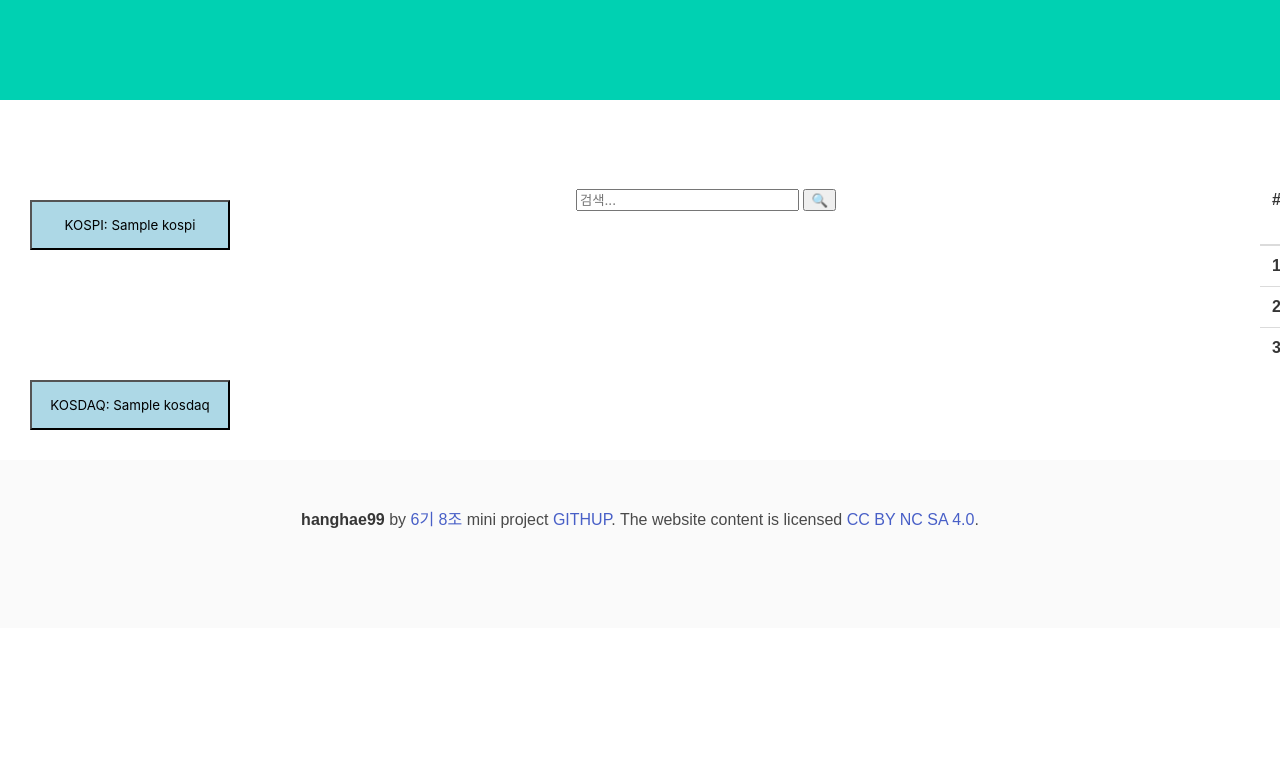
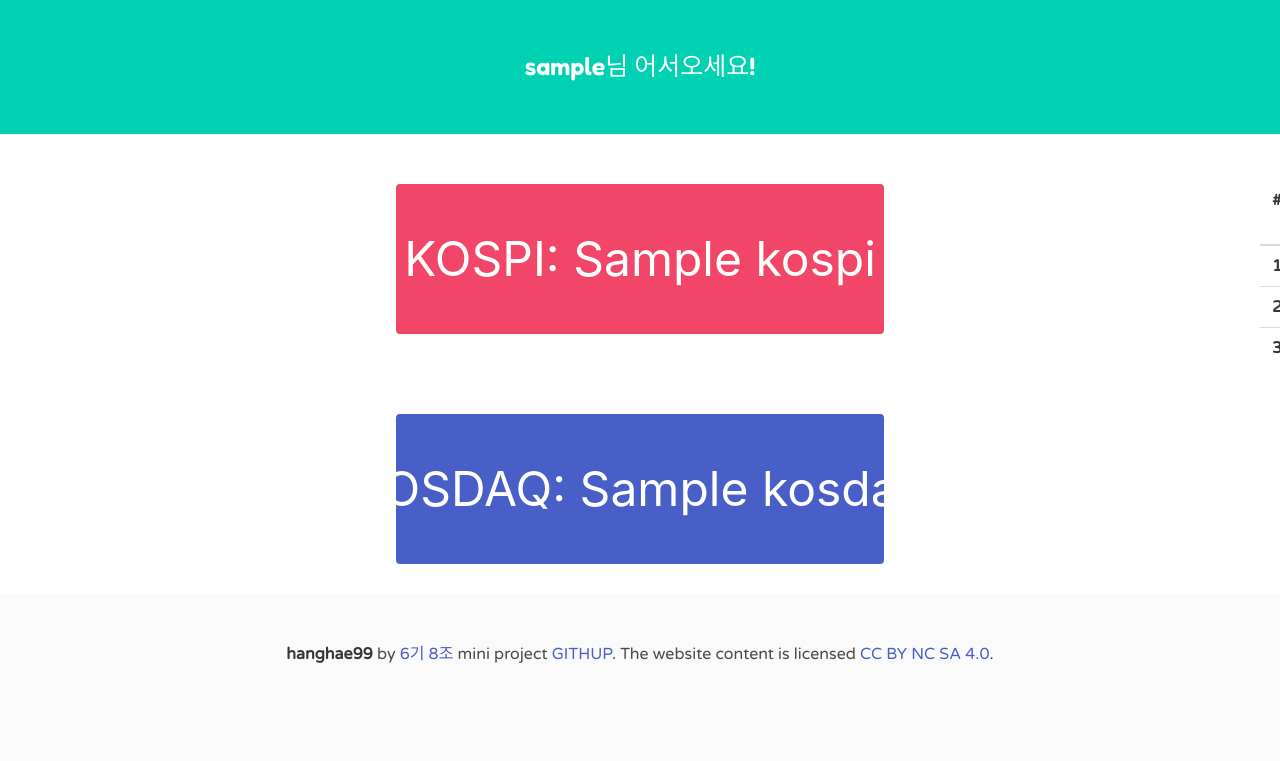
Before and after one commit to HyunJaae/Bootcamp, a Flask app: template templates/main.html in a window 1280 px wide. Shown: the top 761 px of the page. Run offline with Flask 2, Linux system fonts and the light colour scheme; the template is opened without the code that fills it: most values are stand-ins (such as "Sample title", 1, 10 or a date in 2020); a database or web service that is not in the repository returns one stand-in record (values such as "Sample title"); data that the repository does not hold is empty; some libraries are stand-ins or nearby versions.

Commit message:
make main

```diff
--- a/app.py
+++ b/app.py
@@ -45,7 +45,7 @@ def home():
         # KOSPI, KOSDAQ 실시간 주가
         username=payload["id"]
         status = (username == payload["id"])
-        return render_template('main.html',kospi=soup, kosdaq=soup2, status=status)
+        return render_template('main.html',kospi=soup, kosdaq=soup2, status=status,username=username)
     except (jwt.ExpiredSignatureError, jwt.exceptions.DecodeError):
         return redirect(url_for("login"))
 
@@ -60,7 +60,7 @@ def mypage_template():
         print(user_stocks)
         for user_stock in user_stocks:
             user_stock["_id"] = str(user_stock["_id"])
-        return jsonify({"result": "success", "msg": "포스팅을 가져왔습니다.", "user_stock": user_stock})
+        return render_template('mypage.html')
     except (jwt.ExpiredSignatureError, jwt.exceptions.DecodeError):
         return redirect("/login")
 
--- a/static/main.css
+++ b/static/main.css
@@ -1,4 +1,5 @@
-* {font-family: 'Jua', sans-serif;}
+* {
+font-family: 'Varela Round', sans-serif;}
 
 .card {
     min-width: 270px;
@@ -6,11 +7,9 @@
     margin: 10px;
     margin-top: 50px;
     padding: 10px;
+
 }
 
-.card-boxs {
-    display: flex;
-}
 
 .btn {
     width: 200px;
@@ -22,11 +21,15 @@
     background-color: lightblue;
 }
 .card-boxs{
-    overflow-x: scroll;
-    overflow-x: auto;
     width: 100%;
     display: flex;
-    object-fit: contain;
+    word-break: break-all;
+    flex-wrap: wrap;
+    justify-content: center;
+    align-content: center;
+
+
+
 }
 .table {
     position: fixed;
@@ -47,7 +50,54 @@
     left: 60%;
     transform: translate(-50%, -50%);
 }
+.stock_block{
+    display: flex;
+    align-content: center;
+    justify-content: center;
+    padding: 30px;
+    margin-top: 20px;
+}
+.stock_block >button{
+    width: 40%;
+    height: 150px;
+}
+.stock_block >button{
+    font-size: xxx-large;
+}
+.card_header_kospi{
+    background-color: #ed6363;
+    border-radius: 10px;
 
+}
+.card_header_kosdaq{
+    background-color: #4c87ed;
+    border-radius: 10px;
+
+}
+.user_profile{
+    display: flex;
+    justify-content: center;
+    align-content: center;
+}
+.users_id{
+    font-family: 'Fredoka', sans-serif;
+
+    font-size: 25px;
+}
+.card-footer >a{
+    transition: 450ms;
+    color: black;
+}
+.card-footer >a :hover{
+    transform: scale(1.1);
+    font-weight: bolder;
+}
+.card{
+    transition: 450ms;
+}
+.card:hover{
+    transform: scale(1.06);
+}
 /*.searchTerm {*/
 /*    margin-right: ;*/
 /*}*/
--- a/static/main.js
+++ b/static/main.js
@@ -35,18 +35,18 @@ function show_kospi() {
                 let temp_html = `
                 <div class="card">
                     <header class="card-header">
-                        <p class="card-header-title">
+                        <p class="card-header-title card_header_kospi">
                           현재 순위 ${rank}
                         </p>
                     </header>
                     <div class="card-content">
                         <div class="content">
-                             ${stock_nm}: ${price}
+                             ${stock_nm} : ${price}
                         </div>
                     </div>
                     <footer class="card-footer">
                         <a class="card-footer-item" onclick="buy()">매수</a>
-                        <a href="${stock_url}" class="card-footer-item">네이버 정보</a>
+                        <a href="${stock_url}" class="card-footer-item">다음 정보</a>
                     </footer>
                 </div>`
                 $("#kos_pi_box").append(temp_html)
@@ -73,7 +73,7 @@ function show_kosdaq() {
                 let temp_html = `
                 <div class="card">
                     <header class="card-header">
-                        <p class="card-header-title">
+                        <p class="card-header-title card_header_kosdaq">
                           현재 순위 ${rank}
                         </p>
                     </header>
@@ -84,7 +84,7 @@ function show_kosdaq() {
                     </div>
                     <footer class="card-footer">
                         <a class="card-footer-item" onclick="buy()">매수</a>
-                        <a href="${stock_url}" class="card-footer-item">네이버 정보</a>
+                        <a href="${stock_url}" class="card-footer-item">다음 정보</a>
                     </footer>
                 </div>`
                 $("#kos_daq_box").append(temp_html)
--- a/templates/main.html
+++ b/templates/main.html
@@ -4,7 +4,10 @@
     <meta charset="UTF-8">
     <meta http-equiv="X-UA-Compatible" content="IE=edge">
     <meta name="viewport" content="width=device-width, initial-scale=1.0">
-
+    <link rel="preconnect" href="https://fonts.googleapis.com">
+    <link rel="preconnect" href="https://fonts.gstatic.com" crossorigin>
+    <link href="https://fonts.googleapis.com/css2?family=Fredoka:wght@600&family=Varela+Round&display=swap"
+          rel="stylesheet">
 
     <link rel="stylesheet" href="https://cdn.jsdelivr.net/npm/bulma@0.9.1/css/bulma.min.css">
 
@@ -13,12 +16,12 @@
     <script src="https://ajax.googleapis.com/ajax/libs/jquery/3.5.1/jquery.min.js"></script>
     <script src="https://cdnjs.cloudflare.com/ajax/libs/jquery-cookie/1.4.1/jquery.cookie.js"></script>
 
-    <script src="{{ url_for('static', filename='main.js')}}"></script>
+    <script src="{{ url_for('static', filename='main.js') }}"></script>
+    {#    <link href="https://cdn.jsdelivr.net/npm/bootstrap@5.0.2/dist/css/bootstrap.min.css" rel="stylesheet"#}
+    {#          integrity="sha384-EVSTQN3/azprG1Anm3QDgpJLIm9Nao0Yz1ztcQTwFspd3yD65VohhpuuCOmLASjC" crossorigin="anonymous">#}
 
 
-
-
-    <link rel="stylesheet" href="{{ url_for('static', filename='main.css')}}">
+    <link rel="stylesheet" href="{{ url_for('static', filename='main.css') }}">
 
     <script src="https://ajax.googleapis.com/ajax/libs/jquery/3.5.1/jquery.min.js"></script>
     <script src="https://cdnjs.cloudflare.com/ajax/libs/jquery-cookie/1.4.1/jquery.cookie.js"></script>
@@ -32,19 +35,22 @@
 
 <section class="hero is-primary">
     <div class="hero-body">
-        <p class="title">
-        </p>
-        <p class="subtitle">
-        </p>
+        <div class="user_profile">
+            <p class="users_id">{{ username }}님 어서오세요!</p>
+
+        </div>
     </div>
     <div class="tabs is-centered">
 
+
         {% if status %}
+
+
             <ul>
                 <li class="is-active"><a class="nav-link active" aria-current="page" href="/">Home</a>
                 </li>
-                <li><a class="nav-link" href="/mypage/">my page</a></li>
-                    <button class="button is-primary" onclick="sign_out()">log out</button>
+                <li><a class="nav-link" href="/mypage">my page</a></li>
+                <button class="button is-primary" onclick="sign_out()">log out</button>
                 </li>
             </ul>
 
@@ -53,26 +59,19 @@
 </section>
 
 
-<div class="wrap">
-    <div class="search">
-        <input type="text" class="searchTerm" placeholder="검색...">
-        <button type="submit" class="searchButton">🔍
-            <i class="fa fa-search"></i>
-        </button>
-    </div>
+<div class="stock_block">
+    <button class="button is-danger">KOSPI: {{ kospi }} </button>
 </div>
-
-
-<button type="button" class="btn btn-primary">KOSPI: {{kospi}} </button>
 
 <div class="card-boxs" id="kos_pi_box">
 </div>
 
-<button type="button" class="btn btn-primary">KOSDAQ: {{kosdaq}}</button>
+<div class="stock_block">
+    <button class="button is-link">KOSDAQ: {{ kosdaq }}</button>
+</div>
 
 <div class="card-boxs" id="kos_daq_box">
 </div>
-
 
 
 <table class="table">
--- a/templates/mypage.html
+++ b/templates/mypage.html
@@ -86,7 +86,7 @@
             </button>
             <ul class="dropdown-menu" aria-labelledby="dropdownMenu2">
                 <li>
-                    <button onclick="sign_out()" class="dropdown-item" type="button">logout</button>
+                    <button onclick="sign_out2()" class="dropdown-item" type="button">logout</button>
                 </li>
                 <li>
                     <button onclick="goJoin()" class="dropdown-item" type="button">join</button>
```
Also changed, not shown: static/mypage.js (+5 -5 lines), static/mypage.css (line endings or trailing spaces).
